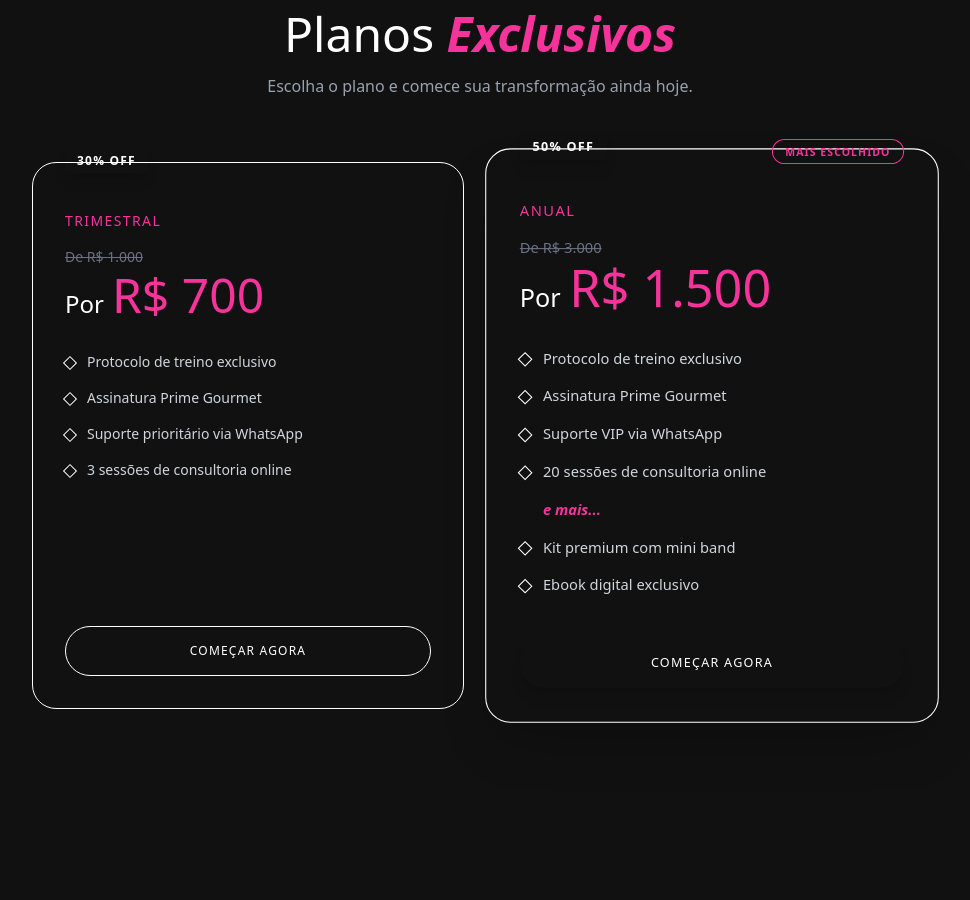
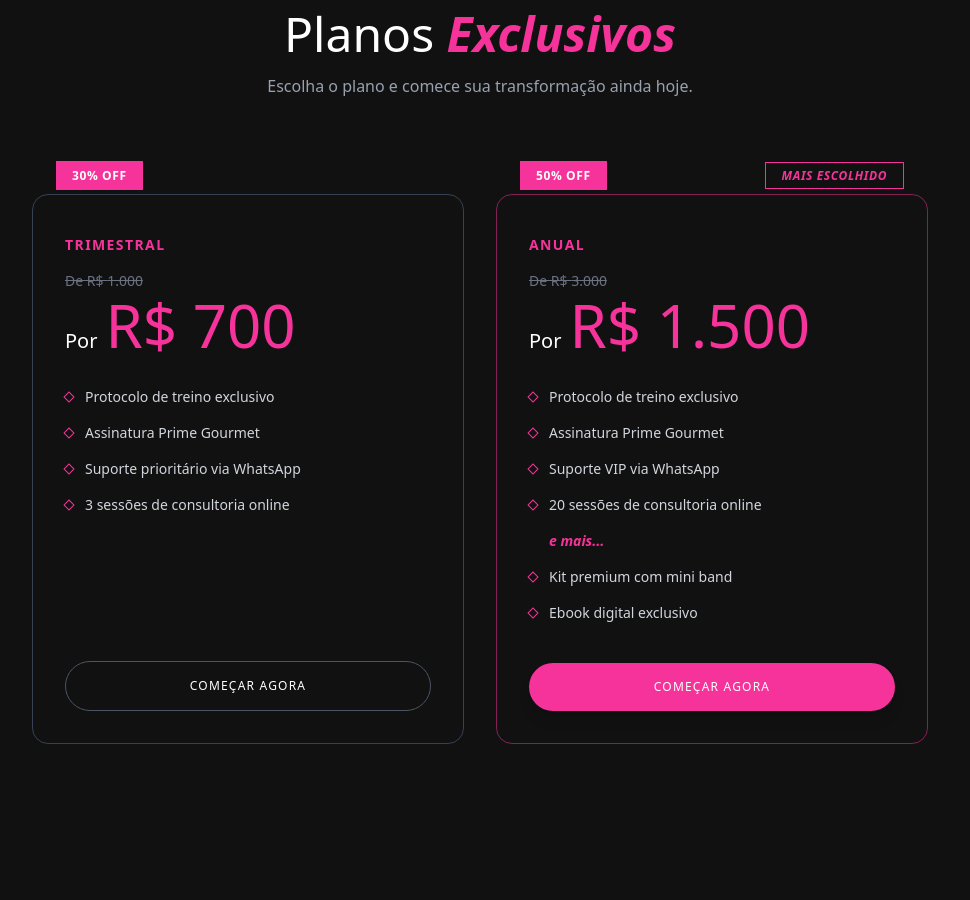
Before and after one commit to SantanaYure/ricasdesaude, a React (Vite) app: page / in a window 1280 px wide. Shown: the part 4460-5360 px from the top of the page, without its empty margins (160-1130 px from the left). Built offline with nearby package versions, Linux system fonts and the light colour scheme; grey boxes are pictures that could not be loaded.

Commit message:
style: ajusta layout e estilos no componente Pricing

```diff
--- a/src/components/Pricing.tsx
+++ b/src/components/Pricing.tsx
@@ -48,53 +48,57 @@ export const Pricing = () => {
           <p className="text-gray-400">Escolha o plano e comece sua transformação ainda hoje.</p>
         </div>
 
-        <div className="grid md:grid-cols-2 gap-8 max-w-4xl mx-auto items-start">
+        <div className="grid md:grid-cols-2 gap-8 max-w-4xl mx-auto items-stretch">
           {plans.map((plan, i) => (
             <div
               key={i}
-              className={`relative p-8 rounded-3xl border transition-all duration-300 flex flex-col h-full ${
-                plan.highlight
-                  ? 'bg-dark-900 border-primary shadow-2xl shadow-primary/10 scale-105 z-10'
-                  : 'bg-dark-900 border-primary/30 hover:border-primary/60'
-              }`}
+              className={`relative pt-8 flex flex-col ${plan.highlight ? 'order-first md:order-last' : 'order-last md:order-first'}`}
             >
               {/* Discount Tag (Top Left) */}
-              <div className="absolute -top-4 left-8">
-                 <span className="bg-primary text-white text-xs font-bold px-3 py-1 uppercase tracking-widest shadow-lg">
+              <div className="absolute top-0 left-6 z-10">
+                 <span className="bg-pink-500 text-white text-xs font-bold px-4 py-1.5 uppercase tracking-wider">
                    {plan.discountTag}
                  </span>
               </div>
 
               {/* Special Tag (Top Right) for Highlighted Plan */}
               {plan.specialTag && (
-                <div className="absolute -top-3 right-8">
-                   <span className="bg-dark-900 border border-primary text-pink-500 text-[10px] font-bold px-3 py-1 rounded-full uppercase tracking-widest">
+                <div className="absolute top-0 right-6 z-10">
+                   <span className="bg-dark-900 border border-pink-500 text-pink-500 text-xs font-bold italic px-4 py-1 uppercase tracking-wider">
                      {plan.specialTag}
                    </span>
                 </div>
               )}
 
-              <div className="mb-8 mt-4">
-                <h3 className="text-pink-500 uppercase tracking-widest text-sm mb-4 font-medium">{plan.name}</h3>
+              {/* Card */}
+              <div className={`p-8 pt-10 rounded-2xl border flex flex-col h-full ${
+                plan.highlight
+                  ? 'bg-transparent border-pink-500/50'
+                  : 'bg-transparent border-gray-700'
+              }`}>
+                <div className="mb-8">
+                  <h3 className="text-pink-500 uppercase tracking-widest text-sm mb-4 font-semibold">{plan.name}</h3>
 
-                <p className="text-gray-500 text-sm line-through decoration-gray-500 decoration-1">
+                  <p className="text-gray-500 text-sm line-through">
                     De R$ {plan.originalPrice}
                   </p>
 
-                <div className="flex items-baseline gap-1 mt-1">
-                  <span className="text-2xl text-white font-light">Por</span>
-                  <span className="text-4xl md:text-5xl font-light text-pink-500 ml-1">R$ {plan.price}</span>
+                  <div className="flex items-baseline gap-2 mt-1">
+                    <span className="text-xl text-white font-light">Por</span>
+                    <span className="text-5xl md:text-6xl font-light text-pink-500">R$ {plan.price}</span>
                   </div>
                 </div>
 
-              <ul className="space-y-4 mb-10 flex-grow">
+                <ul className="space-y-4 mb-10 grow">
                   {plan.features.map((feature, idx) => {
                     const isSeparator = feature === "e mais...";
                     return (
                       <li key={idx} className="flex items-start gap-3 text-sm">
                         {/* Diamond bullet point */}
-                      <div className={`mt-1.5 w-2.5 h-2.5 border border-primary rotate-45 flex-shrink-0 ${isSeparator ? 'opacity-0' : ''}`} />
-                      <span className={`${isSeparator ? 'text-pink-500 font-bold italic' : 'text-gray-300 font-light'}`}>
+                        {!isSeparator && (
+                          <div className="mt-1.5 w-2 h-2 border border-pink-500 rotate-45 shrink-0" />
+                        )}
+                        <span className={`${isSeparator ? 'text-pink-500 font-bold italic pl-5' : 'text-gray-300 font-light'}`}>
                           {feature}
                         </span>
                       </li>
@@ -105,11 +109,15 @@ export const Pricing = () => {
                 <Button
                   fullWidth
                   variant={plan.buttonVariant}
-                className={plan.buttonVariant === 'outline' ? 'border-primary/50 text-white hover:bg-primary/10 hover:text-white uppercase tracking-widest font-normal text-xs py-4' : 'uppercase tracking-widest font-normal text-xs py-4 text-white'}
+                  className={plan.highlight
+                    ? 'bg-pink-500 hover:bg-pink-600 text-white uppercase tracking-widest font-medium text-xs py-4 rounded-full border-0'
+                    : 'bg-transparent border border-gray-600 text-white hover:bg-white/5 uppercase tracking-widest font-medium text-xs py-4 rounded-full'
+                  }
                   onClick={() => window.open(plan.link, '_blank')}
                 >
                   Começar Agora
                 </Button>
+              </div>
             </div>
           ))}
         </div>
```
Lines whose indentation alone changed are shown as unchanged.
